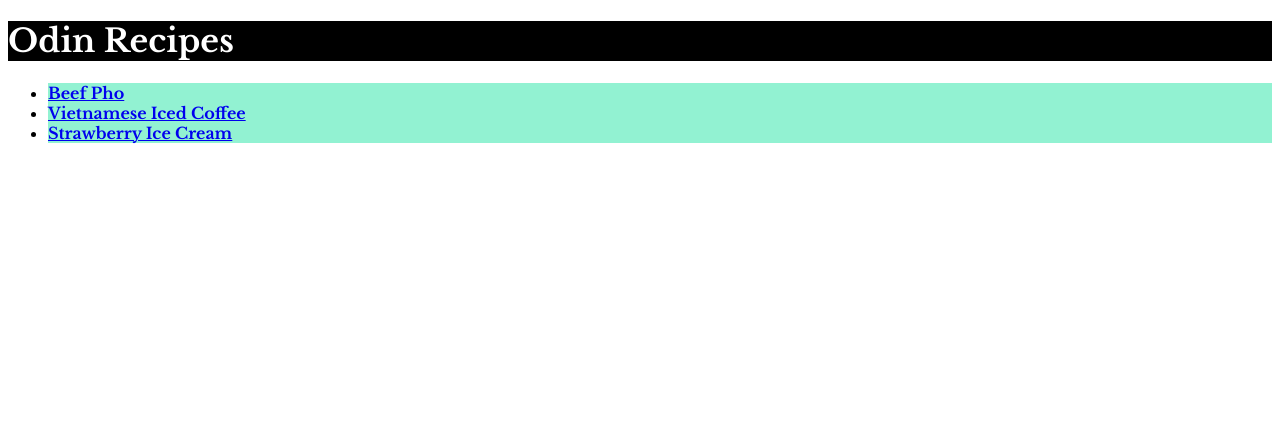
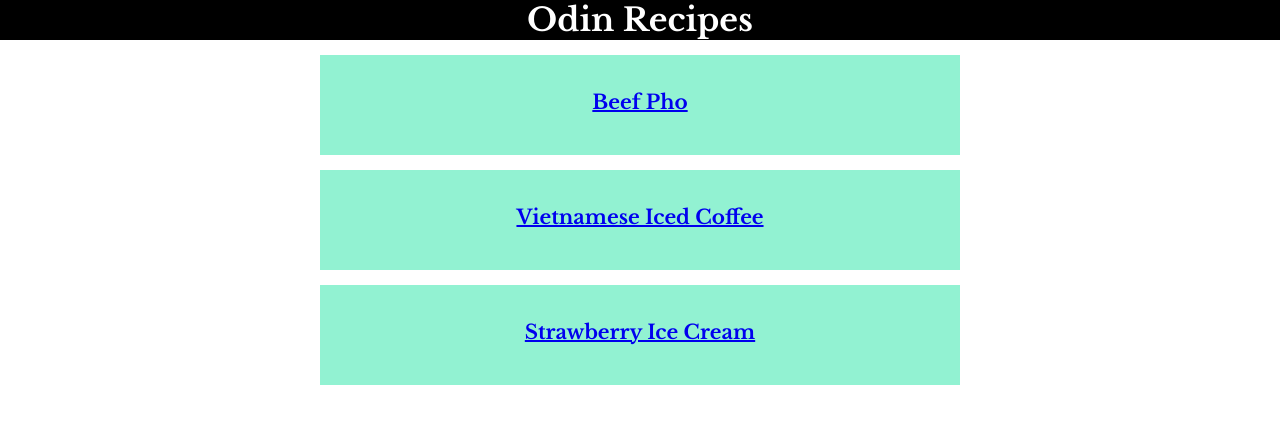
Before and after one commit to NicholasDo18/odin-recipes, a plain HTML site: page index.html in a window 1280 px wide. Drawn offline with nearby package versions, Linux system fonts and the light colour scheme.

Commit message:
Center the listed items and change display,font size, padding, and margin

```diff
--- a/index.html
+++ b/index.html
@@ -8,11 +8,13 @@
     <link href="https://fonts.googleapis.com/css2?family=Libre+Baskerville:ital,wght@0,400;0,700;1,400&family=Nunito:ital,wght@0,200..1000;1,200..1000&family=Oswald:wght@200..700&family=Press+Start+2P&family=Spectral:ital,wght@0,200;0,300;0,400;0,500;0,600;0,700;0,800;1,200;1,300;1,400;1,500;1,600;1,700;1,800&display=swap" rel="stylesheet">
 </head>
 <body>
-    <h1>Odin Recipes</h1>
-    <ul>
-        <li><a href="./recipes/beef-pho.html">Beef Pho</a></li>
-        <li><a href="./recipes/vietnamese-iced-coffee.html">Vietnamese Iced Coffee</a></li>
-        <li><a href="./recipes/strawberry-icecream.html">Strawberry Ice Cream</a></li>
-    </ul>
+    <div class="box">
+        <h1 class="title">Odin Recipes</h1>
+        <ul>
+            <li class="pho"><a href="./recipes/beef-pho.html">Beef Pho</a></li>
+            <li class="coffee"><a href="./recipes/vietnamese-iced-coffee.html">Vietnamese Iced Coffee</a></li>
+            <li class="strawberry"><a href="./recipes/strawberry-icecream.html">Strawberry Ice Cream</a></li>
+        </ul>
+    </div>
 </body>
 </html>
--- a/style.css
+++ b/style.css
@@ -2,12 +2,47 @@
     font-family: "Libre Baskerville", serif;
     font-weight: 700;
     font-style: normal;
+    margin:0;
+    padding:0;
+    box-sizing: border-box;
 }
 
-h1 {
+.box {
+    text-align: center;
+}
+.title {
     background-color: black;
     color:white;
+    margin-bottom: 15px;
   }
+
+.pho {
+    display:inline-block;
+    margin-bottom:15px;
+    width:50%;
+    height:100px;
+    padding-top: 35px;
+    font-size: 20px;
+}
+
+.coffee {
+    display:inline-block;
+    margin-bottom: 15px;
+    width:50%;
+    height:100px;
+    font-size: 20px;
+    padding-top: 35px;
+}
+
+.strawberry {
+    display:inline-block;
+    margin-bottom:15px;
+    width:50%;
+    height:100px;
+    font-size: 20px;
+    padding-top: 35px;
+}
+
 
 h2 {
     background-color: black;
```
